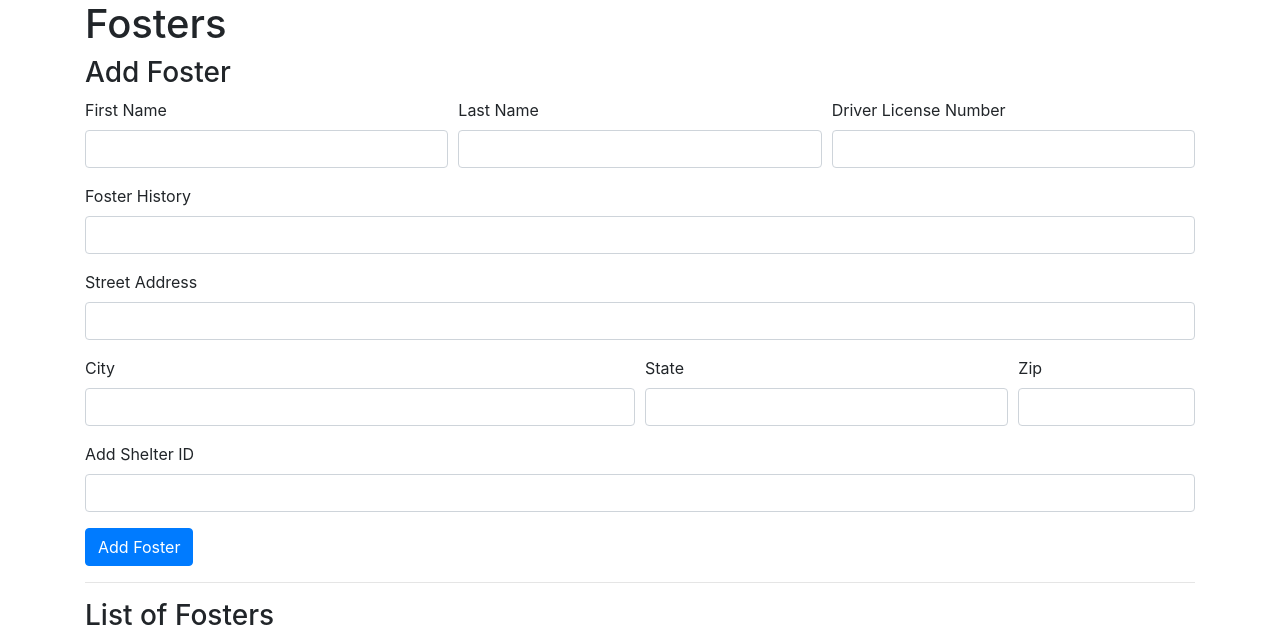
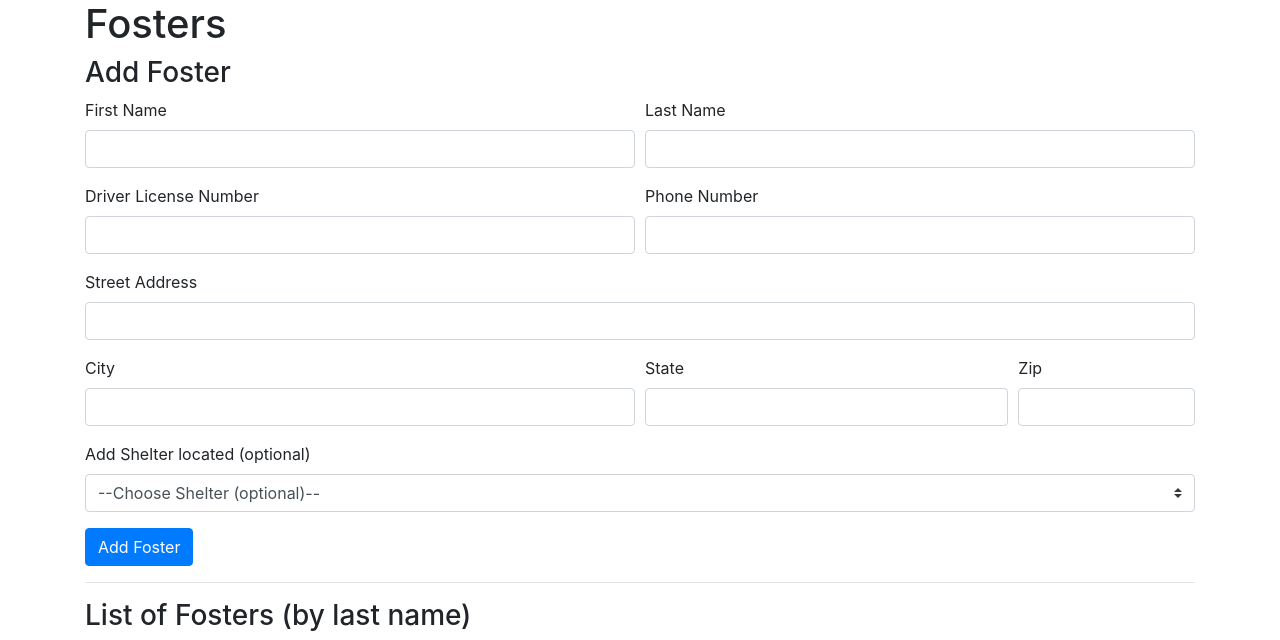
Before and after one commit to kevinlichang/national-animal-shelter-database, a Flask app: page /fosters/ in a window 1280 px wide. Shown: the part 56-696 px from the top of the page. Run offline with Flask 2, Linux system fonts and the light colour scheme; data that the repository does not hold is empty; some libraries are stand-ins or nearby versions.

Commit message:
addform edits on foster

```diff
--- a/app/templates/fosters.html
+++ b/app/templates/fosters.html
@@ -37,23 +37,24 @@
     <h3>Add Foster</h3>
 
     <div class="form-row">
-      <div class="form-group col-md-4">
+      <div class="form-group col-md">
         <label for="fosterFName">First Name</label>
         <input type="text" class="form-control" id="fosterFName" name="fosterFName">
       </div>
-      <div class="form-group col-md-4">
+      <div class="form-group col-md">
         <label for="fosterLName">Last Name</label>
         <input type="text" class="form-control" id="fosterLName" name="fosterLName">
       </div>
-      <div class="form-group col-md-4">
+    </div>
+    <div class="form-row">
+      <div class="form-group col-sm">
         <label for="fosterDriverLicense">Driver License Number</label>
         <input type="text" class="form-control" id="fosterDriverLicense" name="fosterDriverLicense">
       </div>
-    </div>
-
-    <div class="form-group">
-      <label for="fosterHistory">Foster History</label>
-      <input type="text" class="form-control" id="fosterHistory" name="fosterHistory">
+      <div class="form-group col-sm">
+        <label for="fosterPhone">Phone Number</label>
+        <input type="number" class="form-control" id="fosterPhone" name="fosterPhone">
+      </div>
     </div>
 
     <fieldset>
@@ -78,8 +79,13 @@
     </fieldset>
 
     <div class="form-group">
-      <label for="fosterShelterID">Add Shelter ID</label>
-      <input type="number" class="form-control" id="fosterShelterID" name="fosterShelterID">
+      <label for="fosterShelterID">Add Shelter located (optional)</label>
+      <select name="fosterShelterID" class="custom-select">
+        <option value=" " selected>--Choose Shelter (optional)--</option>
+        {% for shelter in sheltersData%}
+          <option value="{{shelter[0]}}">{{shelter[1]}} IN {{shelter[2]}}, {{shelter[3]}}</option>
+        {% endfor %}
+      </select>
     </div>
 
     <button type="submit" class="btn btn-primary" id="addFosterBtn">Add Foster</button>
@@ -87,7 +93,7 @@
 
   <hr>
 
-  <h3>List of Fosters</h3>
+  <h3>List of Fosters (by last name)</h3>
   <table class="table table-hover">
     <thead class="thead-dark">
       <tr>
--- a/app/templates/trainers.html
+++ b/app/templates/trainers.html
@@ -76,7 +76,7 @@
 
   <hr>
 
-  <h3>List of Trainers</h3>
+  <h3>List of Trainers (by last name)</h3>
   <table class="table table-hover">
     <thead class="thead-dark">
       <tr>
```
